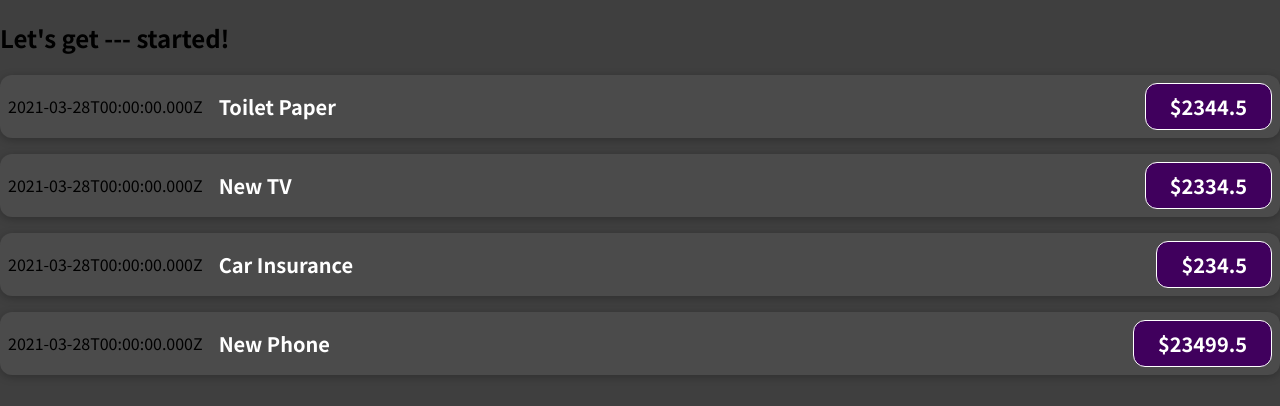
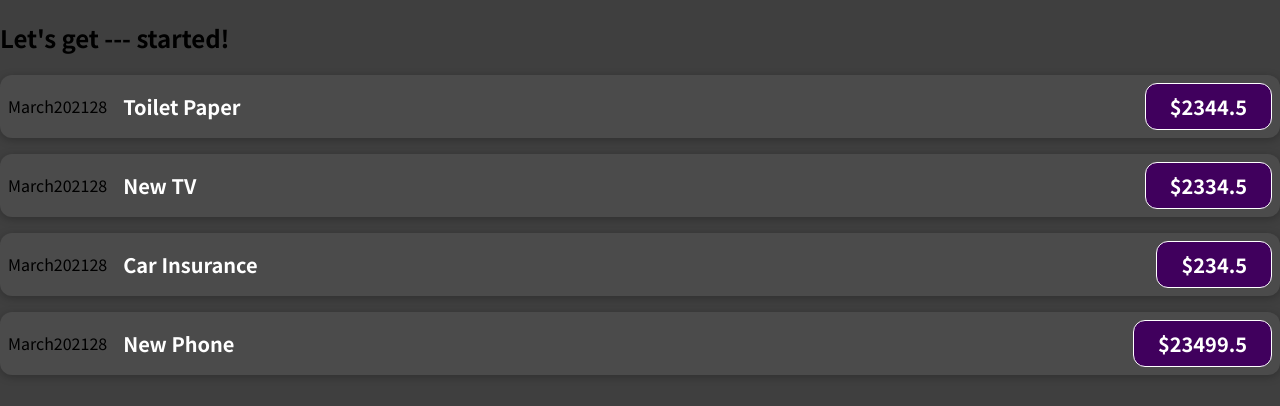
Before and after one commit to anuragpatle/MyReactPractice, a JavaScript app in the folder 01-starting-setup/: page / in a window 1280 px wide. Shown: the top 406 px of the page. Built offline with nearby package versions, Linux system fonts and the light colour scheme.

Commit message:
Adding "normal" JS logic to components

```diff
--- a/01-starting-setup/src/components/ExpenseItem.js
+++ b/01-starting-setup/src/components/ExpenseItem.js
@@ -2,10 +2,16 @@
 
 function ExpenseItem(props) {
 
+	const month = props.date.toLocaleString('en-US', { month: 'long' });
+	const day = props.date.toLocaleString('en-US', { day: '2-digit' });
+	const year = props.date.getFullYear();
+
 	return (
 
 		<div className="expense-item">
-			<div>{props.date.toISOString()}</div>
+			<div>{month}</div>
+			<div>{year}</div>
+			<div>{day}</div>
 			<div className="expense-item__description">
 				<h2>{props.title}</h2>
 				<div className="expense-item__price" >${props.amount}</div>
```
